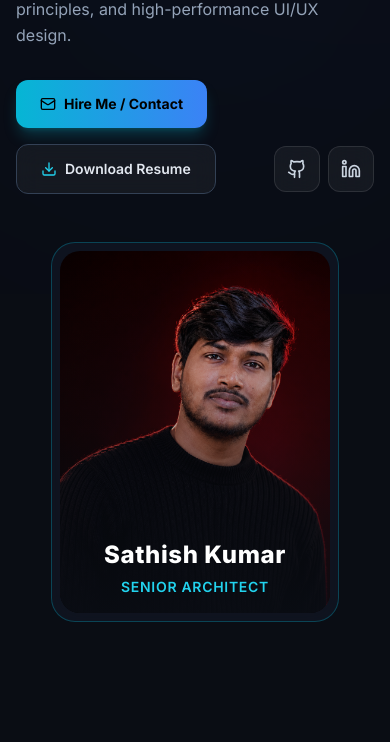
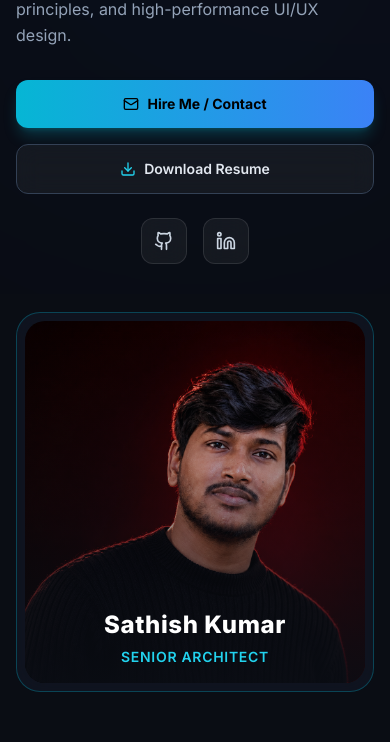
Before and after one commit to Sathish-kumar-64/my-portfolio, a React (Vite) app in the folder frontend/: page / in a window 390 px wide. Shown: the part 550-1292 px from the top of the page. Built offline with nearby package versions, Linux system fonts and the light colour scheme; no server answers; the HTML template or start-up script is replaced by a standard one.

Commit message:
Optimized mobile responsiveness

```diff
--- a/frontend/src/common/components/Navbar.jsx
+++ b/frontend/src/common/components/Navbar.jsx
@@ -45,7 +45,7 @@ export function Navbar() {
           <img
             src="/logo.png"
             alt="Sathish Kumar Logo"
-            className="h-16 sm:h-20 w-auto object-contain drop-shadow-lg scale-110 origin-left"
+            className="h-10 sm:h-16 w-auto object-contain drop-shadow-lg scale-110 origin-left"
           />
         </NavLink>
 
--- a/frontend/src/modules/home/HomePage.jsx
+++ b/frontend/src/modules/home/HomePage.jsx
@@ -54,10 +54,10 @@ export function HomePage() {
           </p>
 
           {/* Action CTAs */}
-          <div className="flex flex-wrap items-center gap-4 pt-2">
+          <div className="flex flex-col sm:flex-row flex-wrap items-stretch sm:items-center gap-4 pt-2">
             <NavLink
               to="/contact"
-              className="px-6 py-3.5 rounded-xl bg-gradient-to-r from-cyan-500 to-blue-500 hover:from-cyan-400 hover:to-blue-600 text-white dark:text-black font-bold text-sm shadow-lg shadow-cyan-500/25 flex items-center gap-2 hover:scale-[1.02] transition-all"
+              className="w-full sm:w-auto justify-center px-6 py-3.5 rounded-xl bg-gradient-to-r from-cyan-500 to-blue-500 hover:from-cyan-400 hover:to-blue-600 text-white dark:text-black font-bold text-sm shadow-lg shadow-cyan-500/25 flex items-center gap-2 hover:scale-[1.02] transition-all"
             >
               <Mail className="w-4 h-4" />
               <span>Hire Me / Contact</span>
@@ -69,18 +69,18 @@ export function HomePage() {
                 e.preventDefault();
                 alert("Downloading Resume... (Attach resume PDF link in admin)");
               }}
-              className="px-6 py-3.5 rounded-xl glass-card text-slate-700 dark:text-slate-200 hover:text-cyan-600 dark:hover:text-cyan-400 border border-slate-200 dark:border-slate-700 hover:border-cyan-500/40 hover:bg-white/90 dark:hover:bg-white/10 text-sm font-semibold flex items-center gap-2 hover:scale-[1.02] shadow-sm dark:shadow-none transition-all"
+              className="w-full sm:w-auto justify-center px-6 py-3.5 rounded-xl glass-card text-slate-900 dark:text-slate-200 hover:text-cyan-600 dark:hover:text-cyan-400 border border-slate-200 dark:border-slate-700 hover:border-cyan-500/40 hover:bg-white/90 dark:hover:bg-white/10 text-sm font-semibold flex items-center gap-2 hover:scale-[1.02] shadow-sm dark:shadow-none transition-all"
             >
               <Download className="w-4 h-4 text-cyan-600 dark:text-cyan-400" />
               <span>Download Resume</span>
             </a>
 
-            <div className="flex items-center gap-2 ml-auto sm:ml-0">
+            <div className="flex items-center justify-center sm:justify-start gap-4 sm:gap-2 w-full sm:w-auto mt-2 sm:mt-0">
               <a
                 href="https://github.com/sathishkumar"
                 target="_blank"
                 rel="noreferrer"
-                className="p-3 rounded-xl glass-card text-slate-600 dark:text-slate-300 hover:text-cyan-600 dark:hover:text-cyan-400 hover:border-cyan-500/40 transition-colors"
+                className="p-3 rounded-xl glass-card text-slate-900 dark:text-slate-300 hover:text-cyan-600 dark:hover:text-cyan-400 hover:border-cyan-500/40 transition-colors"
                 title="GitHub Profile"
               >
                 <Github className="w-5 h-5" />
@@ -89,7 +89,7 @@ export function HomePage() {
                 href="https://linkedin.com/in/sathishkumar"
                 target="_blank"
                 rel="noreferrer"
-                className="p-3 rounded-xl glass-card text-slate-600 dark:text-slate-300 hover:text-cyan-600 dark:hover:text-cyan-400 hover:border-cyan-500/40 transition-colors"
+                className="p-3 rounded-xl glass-card text-slate-900 dark:text-slate-300 hover:text-cyan-600 dark:hover:text-cyan-400 hover:border-cyan-500/40 transition-colors"
                 title="LinkedIn Profile"
               >
                 <Linkedin className="w-5 h-5" />
@@ -103,9 +103,9 @@ export function HomePage() {
           initial={{ opacity: 0, scale: 0.9 }}
           animate={{ opacity: 1, scale: 1 }}
           transition={{ duration: 0.6 }}
-          className="relative group"
+          className="relative group w-full max-w-sm sm:w-auto mx-auto lg:mx-0"
         >
-          <div className="relative w-72 sm:w-80 h-[380px] rounded-3xl glass-panel p-2 border border-cyan-500/20 dark:border-cyan-500/30 flex flex-col items-center overflow-hidden shadow-2xl shadow-cyan-500/10 dark:shadow-cyan-900/20 group">
+          <div className="relative w-full sm:w-80 h-[380px] sm:h-[420px] rounded-3xl glass-panel p-2 border border-cyan-500/20 dark:border-cyan-500/30 flex flex-col items-center overflow-hidden shadow-2xl shadow-cyan-500/10 dark:shadow-cyan-900/20 group">
             <div className="w-full h-full rounded-[1.25rem] overflow-hidden relative transition-transform duration-500">
               <div className="absolute inset-0 bg-gradient-to-t from-[#0a0d14] via-[#0a0d14]/40 to-transparent z-10 opacity-90" />
               <img
```
